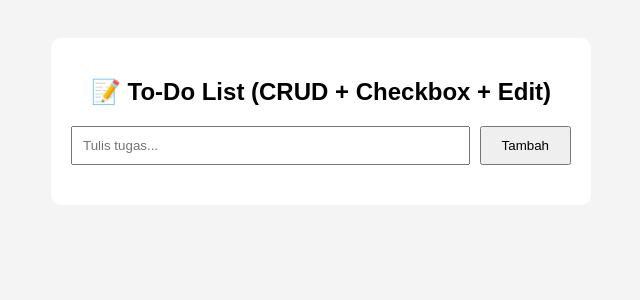
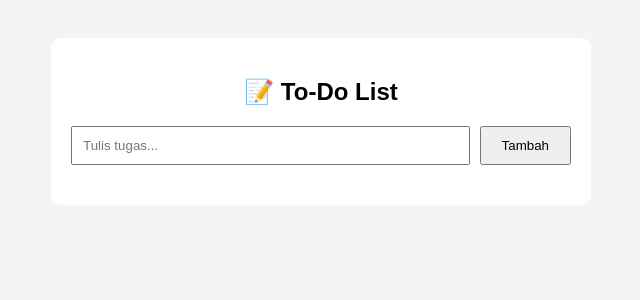
Before and after one commit to Ymgaa/Todo-list, a PHP site: page / in a window 1280 px wide. Shown: the top 300 px of the page, without its empty margins (319-959 px from the left). Run offline with PHP 8.4, Linux system fonts and the light colour scheme.

Commit message:
update codingan

```diff
--- a/index.php
+++ b/index.php
@@ -84,7 +84,7 @@ if (isset($_GET['edit'])) {
 </head>
 <body>
 <div class="container">
-    <h2>📝 To-Do List (CRUD + Checkbox + Edit)</h2>
+    <h2>📝 To-Do List</h2>
 
     <!-- FORM TAMBAH / EDIT -->
     <form method="POST">
```
